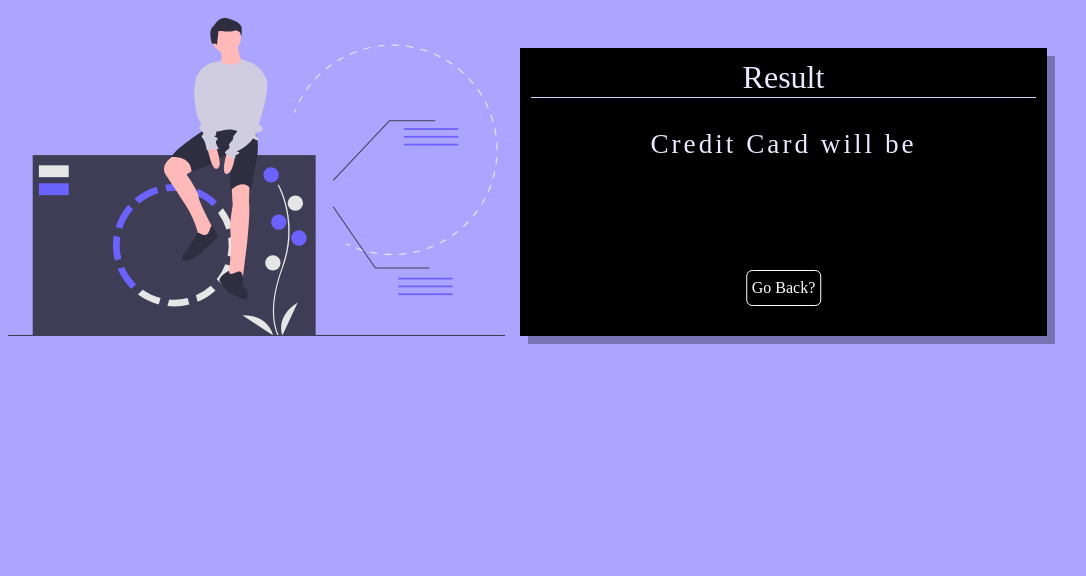
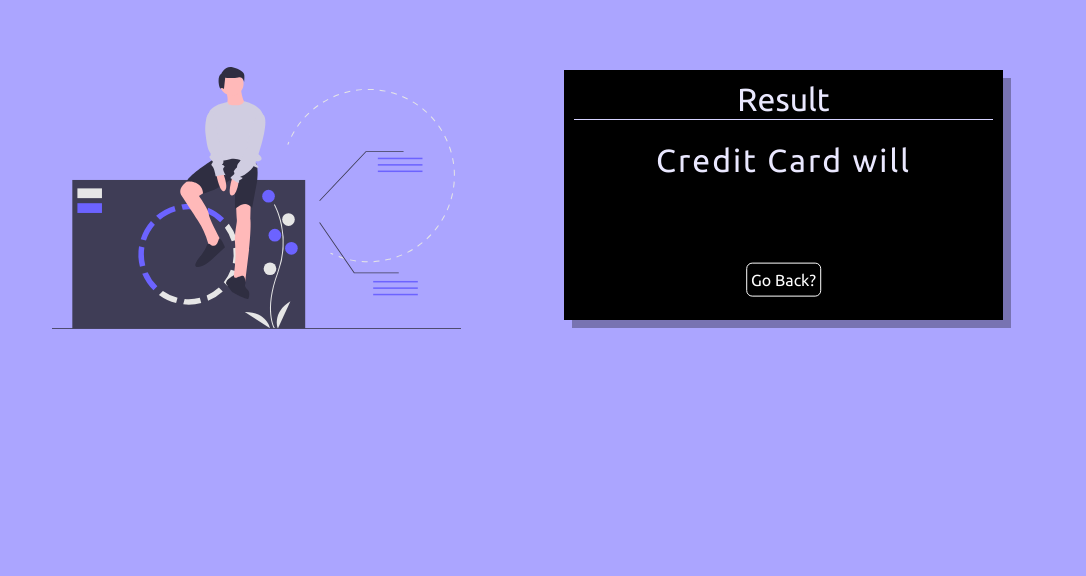
Before and after one commit to akashingoley/CC-Default-Prediction, a Flask app: template templates/result.html in a window 1280 px wide. Shown: the part 82-658 px from the top of the page, without its empty margins (120-1206 px from the left). Run offline with Flask 2, Linux system fonts and the light colour scheme; the template is opened without the code that fills it, so the values that code supplies are empty; parts of the project's set-up code (start-up, migrations or seed data) failed here and were passed over.

Commit message:
result page updated and hr added

```diff
--- a/app.py
+++ b/app.py
@@ -42,9 +42,9 @@
 
     prediction = model.predict(values)
     if prediction == 0:
-        label = 'Not Defaulted'
+        label = 'Not be Defaulted'
     else:
-        label = 'Defaulted'
+        label = 'Be Defaulted'
 
     return render_template('result.html', prediction_text=label)
 
--- a/static/css/style.css
+++ b/static/css/style.css
@@ -27,6 +27,14 @@
 
 h4 {
     font-size: 1.1rem;
+}
+
+hr {
+    border-style: dotted none none;
+    border-width: 6px;
+    border-color: #EAE8FF;
+    width: 12%;
+    margin: auto;
 }
 
 .container-fluid {
@@ -86,6 +94,7 @@
 /* Repayment Information */
 
 .svg-img {
+    margin-top: 7%;
     width: 100%;
 }
 
@@ -150,6 +159,68 @@
     letter-spacing: 0.5px;
 }
 
+/* Result */
+#result {
+    background-color: black;
+    margin-top: 3%;
+    height: 250px;
+    padding: 1%;
+    box-shadow: 8px 8px 0 0 rgba(0, 0, 0, .3);
+}
+
+.prediction-text {
+    font-size: 2rem;
+    padding: 3%;
+    letter-spacing: 2px;
+    color: #EAE8FF;
+    margin: 2% auto;
+    position: relative;
+    background-color: black;
+    animation: text 3s 1;
+
+}
+
+.prediction-answer {
+    padding: 2%;
+    font-size: 2rem;
+    color: #6C63FF;
+}
+
+@keyframes text {
+    0% {
+        color: black;
+        margin-bottom: -12%;
+    }
+
+    30% {
+        letter-spacing: 7px;
+        margin-bottom: -12%;
+    }
+
+}
+
+/* Reset Button */
+.reset {
+    color: white;
+    font-size: 1rem;
+    text-decoration: none;
+    outline: 1px solid white;
+    position: absolute;
+    bottom: 3%;
+    left: 50%;
+    transform: translate(-50%, -50%);
+    border-radius: 5px;
+    padding: 1%;
+    transition: 0.2s ease-in-out;
+}
+
+.reset:hover {
+    font-size: 1.2rem;
+    text-decoration: none;
+    background-color: white;
+    color: black;
+}
+
 /* max-width:600px */
 
 @media (max-width:1150px) {
@@ -158,71 +229,22 @@
     }
 
     .payment-info select {
-        width: 32%;
+        width: 30%;
     }
 
     .payment-info input {
         width: 30%;
     }
-}
 
-
-#result {
-    background-color: black;
-    margin-top: 30px;
-    width: 100%;
-    padding: 1%;
-    box-shadow: 8px 8px 0 0 rgba(0, 0, 0, .3);
-}
-
-.prediction-text {
-    font-size: 1.7rem;
-    padding: 2%;
-    letter-spacing: 3px;
-    color: #EAE8FF;
-    margin: 4% auto;
-    position: relative;
-    background-color: black;
-    animation: text 3s 1;
-
-}
-
-.prediction-answer {
-    padding: 2%;
-    font-size: 1.8rem;
-    color: #6C63FF;
-}
-
-@keyframes text {
-    0% {
-        color: black;
-        margin-bottom: -10%;
+    .prediction-text , .prediction-answer{
+        font-size: 1.7rem;
     }
 
-    30% {
-        letter-spacing: 7px;
-        margin-bottom: -10%;
+    .reset{
+        font-size: 0.8rem;
     }
 
+    .reset:hover{
+        font-size: 1rem;
+    }
 }
-
-.reset {
-    color: white;
-    font-size: 1rem;
-    text-decoration: none;
-    outline: 1px solid white;
-    position: absolute;
-    bottom: 5%;
-    left: 50%;
-    transform: translate(-50%, -50%);
-    border-radius: 5px;
-    padding: 5px;
-    transition: 0.2s ease-in-out;
-}
-
-.reset:hover {
-    font-size: 20px;
-    text-decoration: none;
-    background-color: white;
-    color: black;
-}
--- a/templates/index.html
+++ b/templates/index.html
@@ -27,6 +27,7 @@
 
             <div class="container-fluid">
                 <h3>Basic Information</h2>
+                    <hr>
                     <div class="row justify-content-center">
 
                         <div class="basic-infos col-lg-2 col-md-4">
@@ -81,6 +82,7 @@
 
             <div class="container-fluid bg-color">
                 <h3>Repayment Information</h2>
+                    <hr>
                     <div class="row justify-content-around">
 
                         <div class="col-lg-3 col-md-6 col-sm-6 payment-col">
@@ -195,6 +197,7 @@
         <section id="bill">
             <div class="container-fluid">
                 <h3>Bill Summary</h3>
+                <hr>
                 <div class="row">
 
                     <div class="col-lg-6 payment-col">
--- a/templates/result.html
+++ b/templates/result.html
@@ -7,23 +7,27 @@
     <link rel="stylesheet" href="https://cdn.jsdelivr.net/npm/bootstrap@4.6.1/dist/css/bootstrap.min.css"
         integrity="sha384-zCbKRCUGaJDkqS1kPbPd7TveP5iyJE0EjAuZQTgFLD2ylzuqKfdKlfG/eSrtxUkn" crossorigin="anonymous">
     <link rel="stylesheet" href="..//static/css/style.css" type="text/css" />
+    <!-- Fonts -->
+    <link rel="preconnect" href="https://fonts.googleapis.com">
+    <link rel="preconnect" href="https://fonts.gstatic.com" crossorigin>
+    <link href="https://fonts.googleapis.com/css2?family=Karla:ital@1&family=Ubuntu&display=swap" rel="stylesheet">
 </head>
 
 <body>
     <section id="title">
-        <img src="{{ url_for('static', filename='./images/background/credit-card (1).png') }}" class="logo">
+        <img src="{{ url_for('static', filename='./images/background/credit-card.png') }}" class="logo">
         <h1>Credit Card Default Prediction</h1>
     </section>
 
     <div class="container-fluid">
         <div class="row justify-content-around">
-            <div class="col-lg-6 col-md-6">
+            <div class="col-lg-5 col-md-8 col-sm-8">
                 <img class="svg-img" src="{{ url_for('static', filename='./images/undraw/result.svg') }}">
             </div>
 
-            <div class="col-lg-6 col-md-6" id="result">
+            <div class="col-lg-5 col-md-8 col-sm-8" id="result">
                 <h2>Result</h2>
-                <h4 class="prediction-text">Credit Card will be</h4>
+                <h4 class="prediction-text">Credit Card will</h4>
                 <h4 class="prediction-answer">{{ prediction_text }}</h4>
                 <a class="reset" href="{{ url_for('Home') }}">Go Back?</a>
             </div>
```
